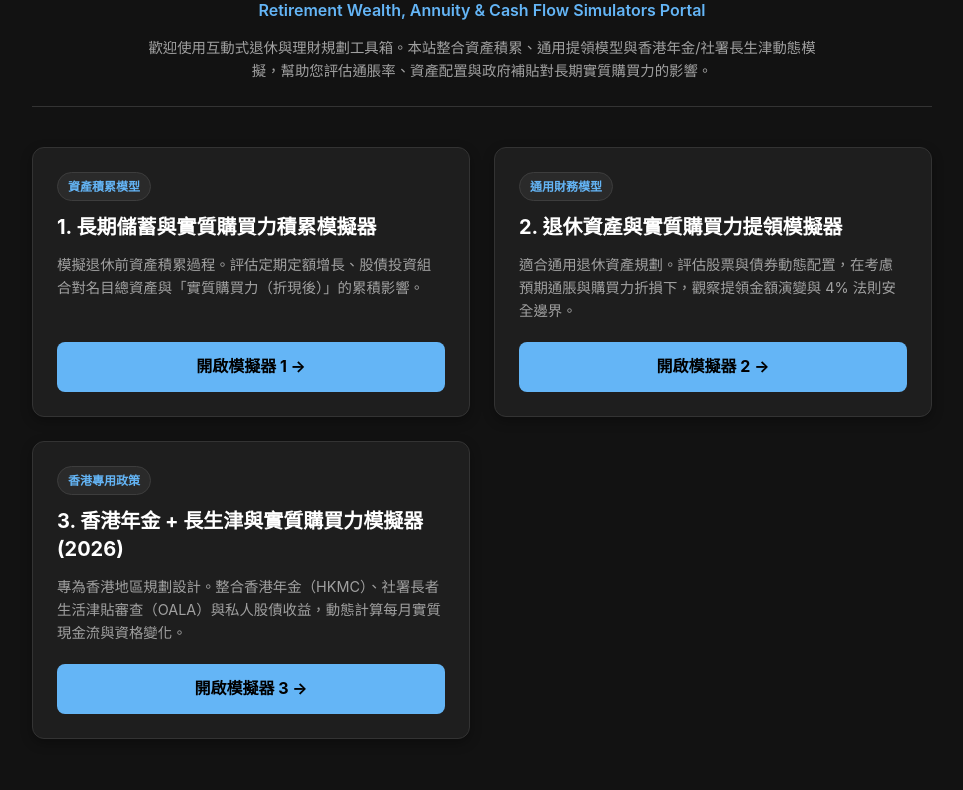
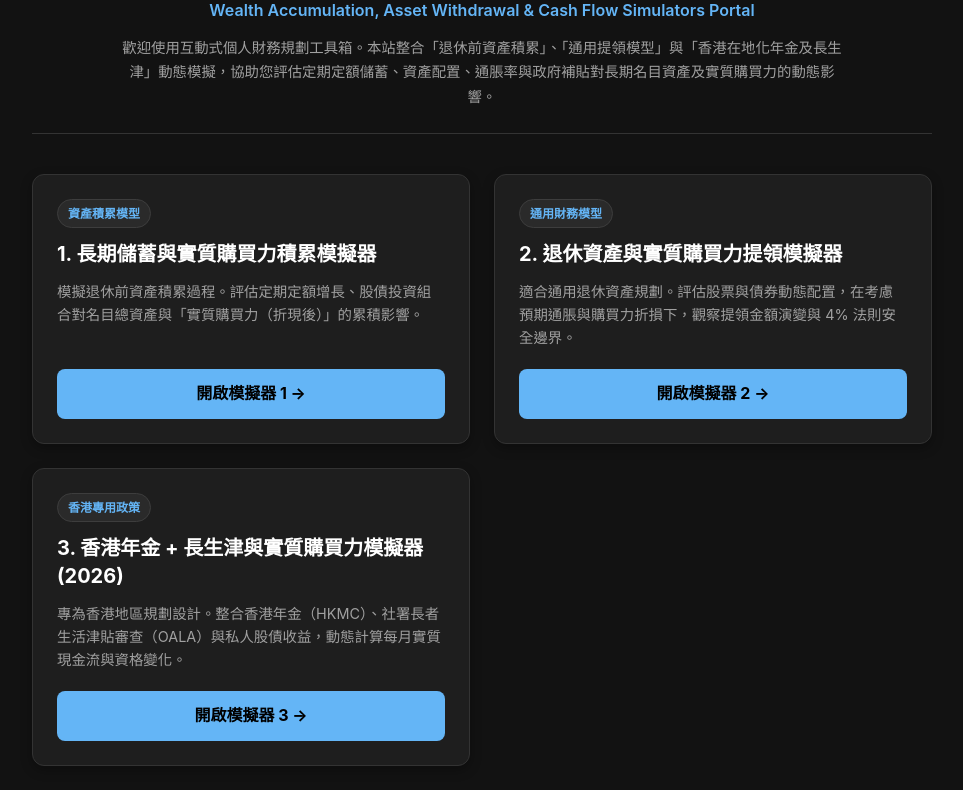
Before and after one commit to mbike-cat/retirement-simulators, a plain HTML site: page index.html in a window 1280 px wide. Shown: the part 96-886 px from the top of the page, without its empty margins (158-1121 px from the left). Drawn offline with Linux system fonts and the light colour scheme.

Commit message:
Update index.html
更新首頁主標題與前言簡介以涵蓋資產積累模擬器

```diff
--- a/index.html
+++ b/index.html
@@ -3,7 +3,7 @@
 <head>
   <meta charset="UTF-8">
   <meta name="viewport" content="width=device-width, initial-scale=1.0">
-  <title>退休資產、年金與現金流模擬器工具箱 | Retirement Wealth, Annuity & Cash Flow Simulators Portal</title>
+  <title>長期儲蓄、退休資產、年金與現金流模擬器工具箱 | Wealth Accumulation & Retirement Simulators Portal</title>
   <style>
     :root {
       --bg-color: #121212;
@@ -54,8 +54,9 @@
     .header p.description {
       color: var(--text-muted);
       font-size: 0.9rem;
-      max-width: 680px;
+      max-width: 720px;
       margin: 0 auto;
+      line-height: 1.7;
     }
 
     .portal-grid {
@@ -154,10 +155,10 @@
 <div class="container">
 
   <header class="header">
-    <h1>退休資產、年金與現金流模擬器工具箱</h1>
-    <div class="subtitle-en">Retirement Wealth, Annuity & Cash Flow Simulators Portal</div>
+    <h1>長期儲蓄、退休資產、年金與現金流模擬器工具箱</h1>
+    <div class="subtitle-en">Wealth Accumulation, Asset Withdrawal & Cash Flow Simulators Portal</div>
     <p class="description">
-      歡迎使用互動式退休與理財規劃工具箱。本站整合資產積累、通用提領模型與香港年金/社署長生津動態模擬，幫助您評估通脹率、資產配置與政府補貼對長期實質購買力的影響。
+      歡迎使用互動式個人財務規劃工具箱。本站整合「退休前資產積累」、「通用提領模型」與「香港在地化年金及長生津」動態模擬，協助您評估定期定額儲蓄、資產配置、通脹率與政府補貼對長期名目資產及實質購買力的動態影響。
     </p>
   </header>
 
```
